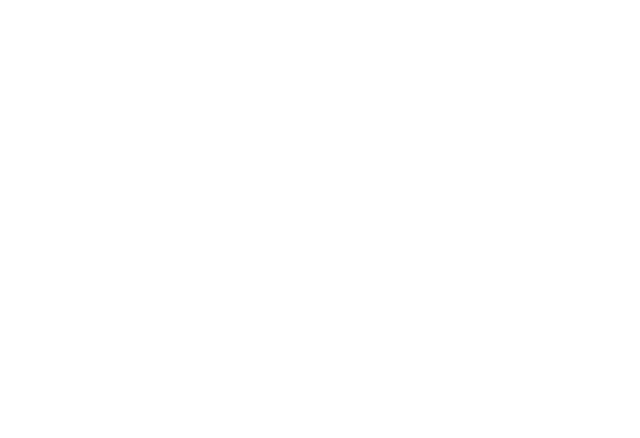
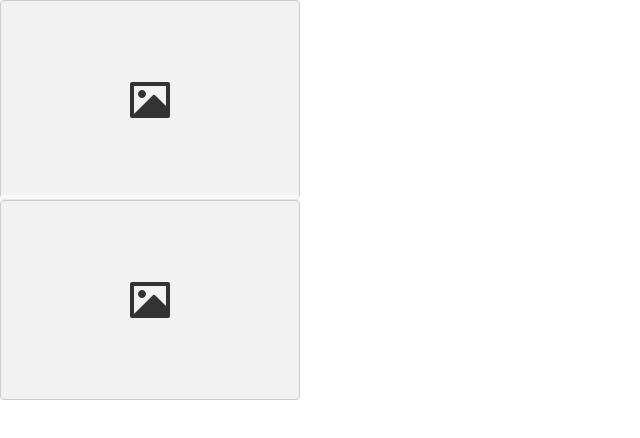
Before and after one commit to AshZi03/BlackMamba, a React (Vite) app in the folder frontend/frontend/vite-project/: page /Alphabets in a window 1280 px wide. Before the commit this address had no page. Shown: the top 438 px of the page, without its empty margins (0-640 px from the left). Built offline with nearby package versions, Linux system fonts and the light colour scheme.

Commit message:
NavBar ,Alphabets done
Working on AboutUs

```diff
--- /dev/null
+++ b/frontend/frontend/vite-project/src/AboutUs.jsx
@@ -0,0 +1,2 @@
+import React from "react";
+import './AboutUs.css';
--- /dev/null
+++ b/frontend/frontend/vite-project/src/Alphabets.css
@@ -0,0 +1,63 @@
+/* Card.css */
+
+.card {
+    position: relative;
+    width: 300px;
+    height: 200px;
+    background-color: #f2f2f2;
+    border-radius: 10px;
+    display: flex;
+    align-items: center;
+    justify-content: center;
+    overflow: hidden;
+    perspective: 1000px;
+    box-shadow: 0 0 0 5px #ffffff80;
+    transition: all 0.6s cubic-bezier(0.175, 0.885, 0.32, 1.275);
+  }
+
+  .card svg {
+    width: 48px;
+    fill: #333;
+    transition: all 0.6s cubic-bezier(0.175, 0.885, 0.32, 1.275);
+  }
+
+  .card:hover {
+    transform: scale(1.05);
+    box-shadow: 0 8px 16px rgba(255, 255, 255, 0.2);
+  }
+
+  .card__content {
+    position: absolute;
+    top: 0;
+    left: 0;
+    width: 100%;
+    height: 100%;
+    padding: 20px;
+    box-sizing: border-box;
+    background-color: #f2f2f2;
+    transform: rotateX(-90deg);
+    transform-origin: bottom;
+    transition: all 0.6s cubic-bezier(0.175, 0.885, 0.32, 1.275);
+  }
+
+  .card:hover .card__content {
+    transform: rotateX(0deg);
+  }
+
+  .card__title {
+    margin: 0;
+    font-size: 24px;
+    color: #333;
+    font-weight: 700;
+  }
+
+  .card:hover svg {
+    transform: scale(0);
+  }
+
+  .card__description {
+    margin: 10px 0 0;
+    font-size: 14px;
+    color: #777;
+    line-height: 1.4;
+  }
--- /dev/null
+++ b/frontend/frontend/vite-project/src/Alphabets.jsx
@@ -0,0 +1,34 @@
+import React from 'react';
+import './Alphabets.css'; // Make sure to import your CSS file
+
+const Alphabets = () => {
+  return (
+   <>
+   <div className="card">
+      <svg xmlns="http://www.w3.org/2000/svg" viewBox="0 0 24 24">
+        <path d="M20 5H4V19L13.2923 9.70649C13.6828 9.31595 14.3159 9.31591 14.7065 9.70641L20 15.0104V5ZM2 3.9934C2 3.44476 2.45531 3 2.9918 3H21.0082C21.556 3 22 3.44495 22 3.9934V20.0066C22 20.5552 21.5447 21 21.0082 21H2.9918C2.44405 21 2 20.5551 2 20.0066V3.9934ZM8 11C6.89543 11 6 10.1046 6 9C6 7.89543 6.89543 7 8 7C9.10457 7 10 7.89543 10 9C10 10.1046 9.10457 11 8 11Z"></path>
+      </svg>
+      <div className="card__content">
+        <h1 className="card__title">A</h1>
+        <h1 className="card__description">
+         ए म्हणून बोलता येते
+        </h1>
+      </div>
+    </div>
+    <div className="card">
+      <svg xmlns="http://www.w3.org/2000/svg" viewBox="0 0 24 24">
+        <path d="M20 5H4V19L13.2923 9.70649C13.6828 9.31595 14.3159 9.31591 14.7065 9.70641L20 15.0104V5ZM2 3.9934C2 3.44476 2.45531 3 2.9918 3H21.0082C21.556 3 22 3.44495 22 3.9934V20.0066C22 20.5552 21.5447 21 21.0082 21H2.9918C2.44405 21 2 20.5551 2 20.0066V3.9934ZM8 11C6.89543 11 6 10.1046 6 9C6 7.89543 6.89543 7 8 7C9.10457 7 10 7.89543 10 9C10 10.1046 9.10457 11 8 11Z"></path>
+      </svg>
+      <div className="card__content">
+        <h1 className="card__title">B</h1>
+        <h1 className="card__description">
+        बी म्हणून बोलता येते
+        </h1>
+      </div>
+    </div>
+
+    </>
+  );
+};
+
+export default Alphabets;
--- a/frontend/frontend/vite-project/src/App.jsx
+++ b/frontend/frontend/vite-project/src/App.jsx
@@ -10,6 +10,7 @@
 import QA from './QA.jsx'
 import SnakeAndLadder from './SnakeAndLadder.jsx'
 import LangSelect from './LangSelect.jsx'
+import Alphabets from './Alphabets.jsx'
 
 function App() {
   const [count, setCount] = useState(0)
@@ -25,7 +26,7 @@
         <Route path="/MainPage/snake-and-ladder" element={<SnakeAndLadder />} />
         <Route path="/QA" element={<QA />} />
         <Route path="/LangSelect" element={<LangSelect />} />
-
+        <Route path = "/Alphabets" element={<Alphabets />}/>
         <Route/>
       </Routes>
     </BrowserRouter>
--- a/frontend/frontend/vite-project/src/MainPage.jsx
+++ b/frontend/frontend/vite-project/src/MainPage.jsx
@@ -7,6 +7,7 @@
 import SnakeAndLadder from './SnakeAndLadder';
 import { useNavigate } from 'react-router-dom';
 import Login from './Login';
+import Alphabets from './Alphabets';
 
 const MainPage = () => {
   const [selectedOption, setSelectedOption] = useState(null);
@@ -89,7 +90,7 @@
           {selectedOption === 'Home' ? (
             <SnakeAndLadder />
           ) : selectedOption === 'Alphabets' ? (
-            <div>Hello on AlphaBets</div>
+            <Alphabets />
           ) : selectedOption === 'Setting' ? (
             <div>In Setting</div>
           ) : selectedOption === 'About us' ? (
@@ -99,7 +100,7 @@
           )}
 
         </Col>
-        <Col md={3} style={{ padding: '0px', borderLeft: '1px solid #ddd' }}>
+        <Col  md={3} style={{ padding: '0px', borderLeft: '1px solid #ddd' }}>
           {/* Empty Third Column */}
         </Col>
       </Row>
--- a/frontend/frontend/vite-project/src/NavBar.css
+++ b/frontend/frontend/vite-project/src/NavBar.css
@@ -1,3 +1,41 @@
-.nav-item{
+/* NavBar.css */
+
+.navbar {
+    padding: 10px; /* Adjust the padding as needed for spacing around the Navbar */
+  }
+
+  .logo-container {
     display: flex;
-}
+    align-items: center;
+  }
+
+  .logo-container img {
+    margin-right: 10px; /* Adjust the margin to add space between logo and site name */
+  }
+
+  .user-info-container {
+    display: flex;
+    align-items: center;
+  }
+
+  .user-info-container .user-name {
+    font-weight: bold;
+    margin-right: 8px; /* Adjust the margin to add space between username and profile picture */
+  }
+
+  /* Create distance between logo and user info */
+  .logo-container,
+  .user-info-container {
+    margin: 0 10px; /* Adjust the margin to create space between logo and user info */
+  }
+
+  /* Responsive Styling */
+  @media (max-width: 768px) {
+    .logo-container img {
+      margin-right: 5px; /* Adjust the margin for smaller screens if needed */
+    }
+
+    .user-info-container .user-name {
+      font-size: 14px; /* Adjust the font size for smaller screens if needed */
+    }
+  }
--- a/frontend/frontend/vite-project/src/Navbar.jsx
+++ b/frontend/frontend/vite-project/src/Navbar.jsx
@@ -1,7 +1,9 @@
-// TopBar.js
+// NavBar.js
 
 import React from 'react';
 import Navbar from 'react-bootstrap/Navbar';
+import Row from 'react-bootstrap/Row';
+import Col from 'react-bootstrap/Col';
 import './NavBar.css';
 
 function NavBar() {
@@ -11,9 +13,10 @@
 
   return (
     <Navbar className='w-auto p-1 navbar' style={{ marginTop: '0' }} bg="white" variant="light" expand="lg">
-      <Navbar.Brand href="/">
-        <div className="d-flex align-items-center justify-content-between w-100">
-          <div>
+      <Row className="w-100">
+        <Col sm={6} className="d-flex align-items-center">
+          {/* Left side content */}
+          <div className="logo-container">
             <img
               src="/img/logo-removebg-preview.png" // Update with your actual logo path
               width="30"
@@ -21,21 +24,24 @@
               className="d-inline-block align-top"
               alt="Logo"
             />
-            {' BlackMamba'}
+            <span>{' BlackMamba'}</span>
           </div>
-          <div className="d-flex align-items-center">
-            <div style={{ fontWeight: 'bold', marginRight: '8px' }}>{userName}</div>
+        </Col>
+        <Col sm={6} className="d-flex align-items-center justify-content-end">
+          {/* Right side content */}
+          <div className="user-info-container">
+            <div className="user-name" style={{ fontWeight: 'bold', marginRight: '8px' }}>{userName}</div>
             <img
               src={profileImg}
               width="30"
               height="30"
-              className="d-inline-block align-top rounded-circle ml-auto"
+              className="d-inline-block align-top rounded-circle"
               alt="Profile"
             />
             {/* Add any additional user information or actions here */}
           </div>
-        </div>
-      </Navbar.Brand>
+        </Col>
+      </Row>
     </Navbar>
   );
 }
```
Also changed, not shown: frontend/frontend/vite-project/src/AboutUs.css (added).
